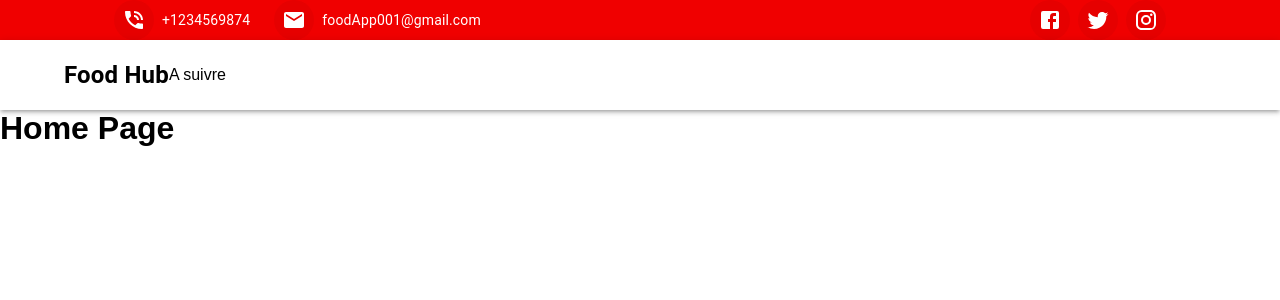
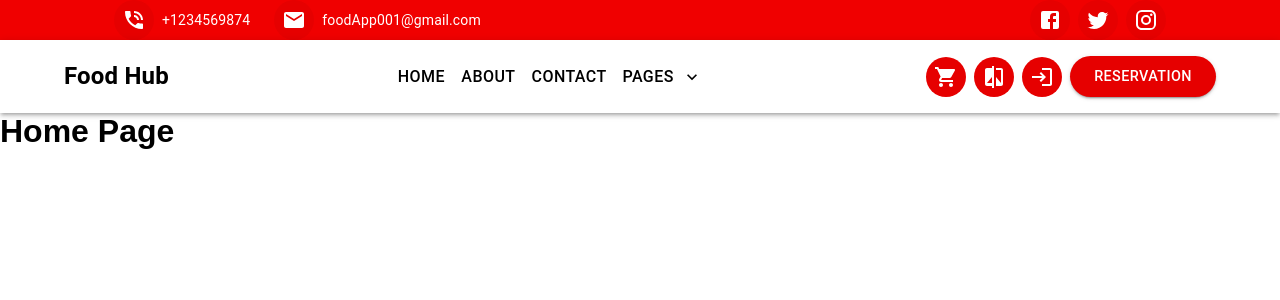
Before and after one commit to kevinkalenga/nextjs-food-app, a Next.js app: page / in a window 1280 px wide. Shown: the top 300 px of the page. Built offline with nearby package versions, Linux system fonts and the light colour scheme; what @mui/material-nextjs would draw is missing.

Commit message:
Creating navbar component part_2

```diff
--- a/components/nav/Nav.js
+++ b/components/nav/Nav.js
@@ -21,13 +21,97 @@ import KeyboardArrowDownIcon from '@mui/icons-material/KeyboardArrowDown';
 import MenuIcon from '@mui/icons-material/Menu';
 import Link from "next/link";
 import { useRouter } from "next/navigation";
+import ShoppingCartIcon from "@mui/icons-material/ShoppingCart";
 
 const Nav = () => {
 
     const theme = useTheme()
     const router = useRouter()
+    const isSmallScreen = useMediaQuery(theme.breakpoints.down("sm"))
 
-    const isSmallScreen = useMediaQuery(theme.breakpoints.down("sm"))
+    const [anchorEI, setAnchorEI] = useState(null)
+
+    const handleClick = (event) => {
+      setAnchorEI(event.currentTarget)
+    }
+
+    const handleClose = () => {
+      setAnchorEI(null)
+    }
+
+
+
+
+    const menuItem = (
+      <>
+        <Link href="/" passHref>
+           <Button
+             sx={{
+              color: "black",
+              fontSize: isSmallScreen ? "0.8rem" : "1rem",
+             }}
+           >
+             Home
+           </Button>
+        </Link>
+        <Link href="/about" passHref>
+           <Button
+             sx={{
+              color: "black",
+              fontSize: isSmallScreen ? "0.8rem" : "1rem",
+             }}
+           >
+             About
+           </Button>
+        </Link>
+        <Link href="/contact" passHref>
+           <Button
+             sx={{
+              color: "black",
+              fontSize: isSmallScreen ? "0.8rem" : "1rem",
+             }}
+           >
+             Contact
+           </Button>
+        </Link>
+        <Link href="/" passHref>
+           <Button
+             sx={{
+              color: "black",
+              fontSize: isSmallScreen ? "0.8rem" : "1rem",
+             }}
+             onClick={handleClick}
+             endIcon={<KeyboardArrowDownIcon />}
+           >
+             Pages
+           </Button>
+
+            <Menu
+              anchorEl={anchorEI}
+              onClose={handleClose}
+              open={Boolean(anchorEI)}
+            >
+              <MenuItem>
+                 <Link href="/about">About</Link>
+              </MenuItem>
+              <MenuItem>
+                 <Link href="/service">Service</Link>
+              </MenuItem>
+              <MenuItem>
+                 <Link href="/contact">Contact</Link>
+              </MenuItem>
+            </Menu>
+
+
+
+        </Link>
+
+
+
+
+
+      </>
+    )
 
 
     return (
@@ -81,6 +165,11 @@ const Nav = () => {
                 Food Hub
             </Typography>
 
+
+
+
+           </Box>
+
               {
                 !isSmallScreen && (
                   <Box
@@ -89,21 +178,93 @@ const Nav = () => {
                     alignItems:"center"
                   }}
                   >
-                A suivre
+                    {menuItem}
                   </Box>
                 )
               }
 
 
+              {/* Icons and Reservation Button */}
+        <Box
+                sx={{
+                  display: "flex",
+                  alignItems: "center",
+                  justifyContent: isSmallScreen ? "space-between" : "flex-end",
+                  width: isSmallScreen ? "100%" : "auto",
+                  marginTop: isSmallScreen ? "1rem" : 0,
+                }}
+              >
+                <IconButton
+                  sx={{
+                    backgroundColor: "#e60000",
+                    color: "white",
+                    marginRight: "0.5rem",
+                    "&:hover": { backgroundColor: "#e60000" },
+                  }}
+                >
+                  <ShoppingCartIcon fontSize={isSmallScreen ? "small" : "medium"} />
+                </IconButton>
+
+                <IconButton
+                  sx={{
+                    backgroundColor: "#e60000",
+                    color: "white",
+                    marginRight: "0.5rem",
+                    "&:hover": { backgroundColor: "#e60000" },
+                  }}
+                >
+                  <CompareIcon fontSize={isSmallScreen ? "small" : "medium"} />
+                </IconButton>
+                <IconButton
+
+                  sx={{
+                    backgroundColor: "#e60000",
+                    color: "white",
+                    marginRight: isSmallScreen ? 0 : "0.5rem",
+                    "&:hover": { backgroundColor: "#e60000" },
+                  }}
+                >
+
+                    <LoginIcon fontSize={isSmallScreen ? "small" : "medium"} />
+
+                </IconButton>
+                <Button
+                  variant="contained"
+
+                  sx={{
+                    backgroundColor: "#e60000",
+                    color: "white",
+                    borderRadius: "22px",
+                    padding: isSmallScreen ? "0.3rem 0.8rem" : "0.5rem 1.5rem",
+                    fontSize: isSmallScreen ? "0.7rem" : "0.9rem",
+                    "&:hover": { backgroundColor: "#e60000" },
+                    display: isSmallScreen ? "none" : "inline-flex",
+                  }}
+                >
+                  Reservation
+                </Button>
+                {isSmallScreen && (
+                  <Button
+                    variant="contained"
+
+                    sx={{
+                      backgroundColor: "#e60000",
+                      color: "white",
+                      borderRadius: "22px",
+                      padding: "0.3rem 0.8rem",
+                      fontSize: "0.7rem",
+                      "&:hover": { backgroundColor: "#e60000" },
+                    }}
+                  >
+                    Reserve
+                  </Button>
+                )}
               </Box>
 
 
 
         </Box>
 
-
-
-
         </Box>
     )
 }
```
Lines whose indentation alone changed are shown as unchanged.
